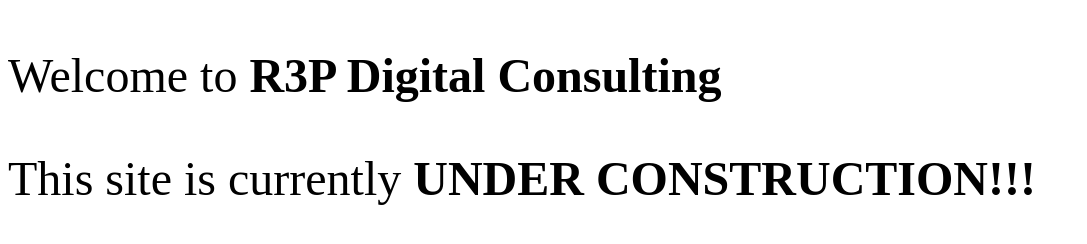
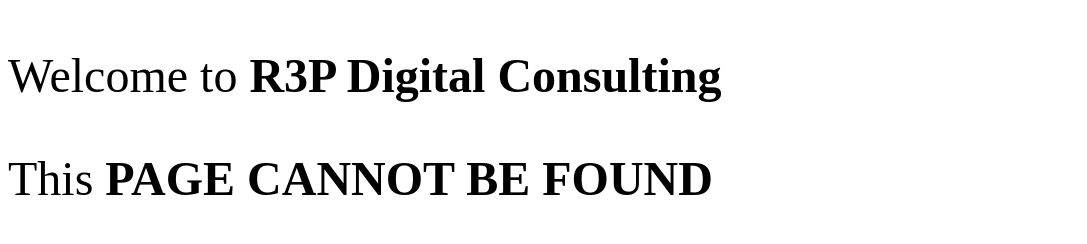
Before and after one commit to richieponce/r3pdcstaticwebapp, a website: page src/404.html in a window 1280 px wide. Shown: the whole page, without its empty margins (0-1087 px from the left). Drawn offline with Linux system fonts and the light colour scheme.

Commit message:
Add files via upload

```diff
--- a/index.html
+++ b/src/404.html
@@ -6,7 +6,7 @@
   <body>
 		<font size="7">
     <p>Welcome to <strong>R3P Digital Consulting</strong></p>
-		<p>This site is currently <strong>UNDER CONSTRUCTION!!!</strong> </p>
+		<p>This <strong>PAGE CANNOT BE FOUND</strong> </p>
 		</font>
   </body>
 </html>
```
